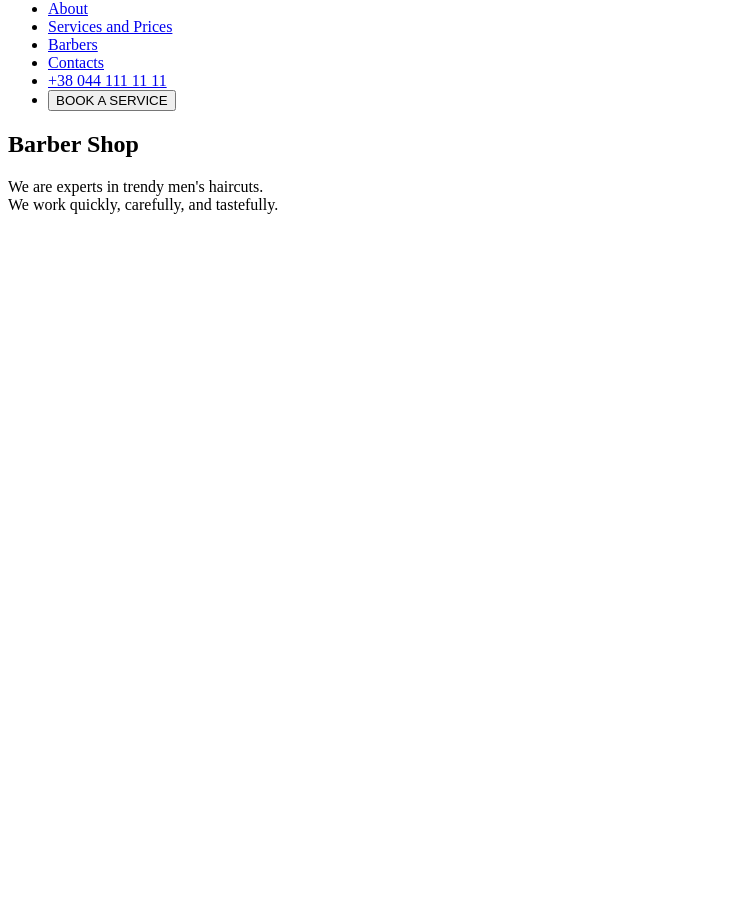
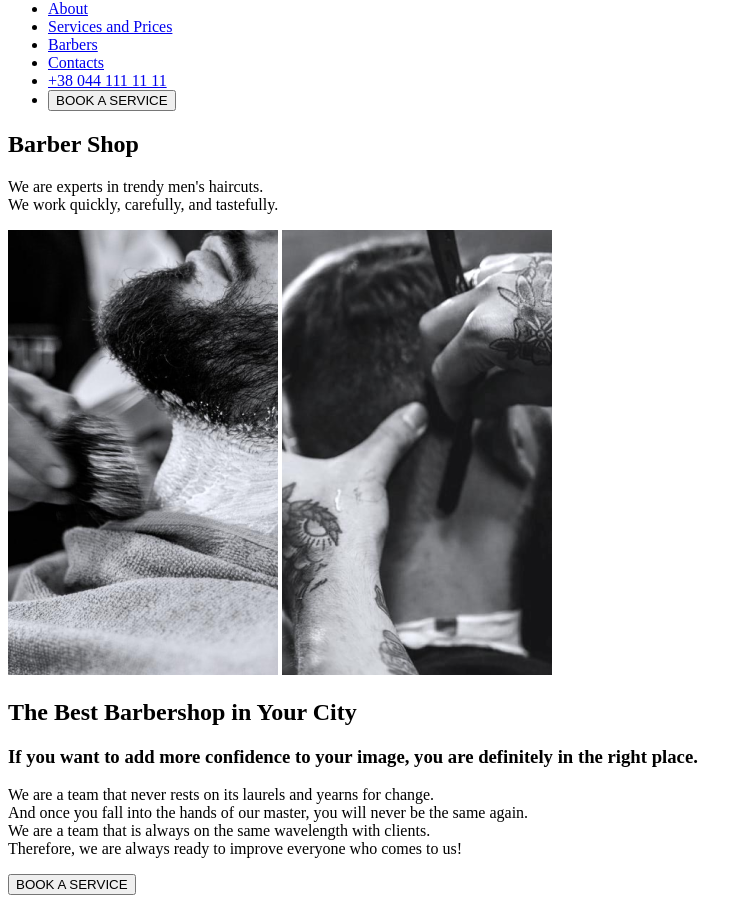
Before and after one commit to Madadrg/proiect, a plain HTML site: page index.html in a window 1280 px wide. Shown: the part 84-987 px from the top of the page, without its empty margins (0-752 px from the left). Before the commit the page ends 800 px from the top, so only its background shows below. Drawn offline with Linux system fonts and the light colour scheme.

Commit message:
sections
sections

```diff
--- a/index.html
+++ b/index.html
@@ -4,7 +4,9 @@
     <meta charset="UTF-8">
 <title>Proiect</title>
 </head>
+
 <body>
+    <!--Home Section-->
     <section>
 <img src="images/Logo.png" alt="Acesta este un logo">
 <nav>
@@ -22,5 +24,24 @@
 <p>We are experts in trendy men's haircuts.<br>
     We work quickly, carefully, and tastefully. </p>
     </section>
+    <!--About Section-->
+    <section>
+        <!--Left side-->
+        <div>
+            <img src="images/img 1.png" alt="Prima imagine">
+            <img src="images/img 2.png" alt="A doua imagine">
+        </div>
+        <!--Right side-->
+        <div>
+            <h1>The Best Barbershop in Your City</h1>
+            <h3>If you want to add more confidence to your image, you are definitely in the right place.</h3>
+<p>We are a team that never rests on its laurels and yearns for change.<br>
+    And once you fall into the hands of our master, you will never be the same again.<br>
+     We are a team that is always on the same wavelength with clients. <br>
+     Therefore, we are always ready to improve everyone who comes to us!
+    </p>
+    <button>BOOK A SERVICE</button>
+        </div>
+    </section>
 </body>
 </html>
```
Also changed, not shown: images/img 1.png (added), images/img 2.png (added).
